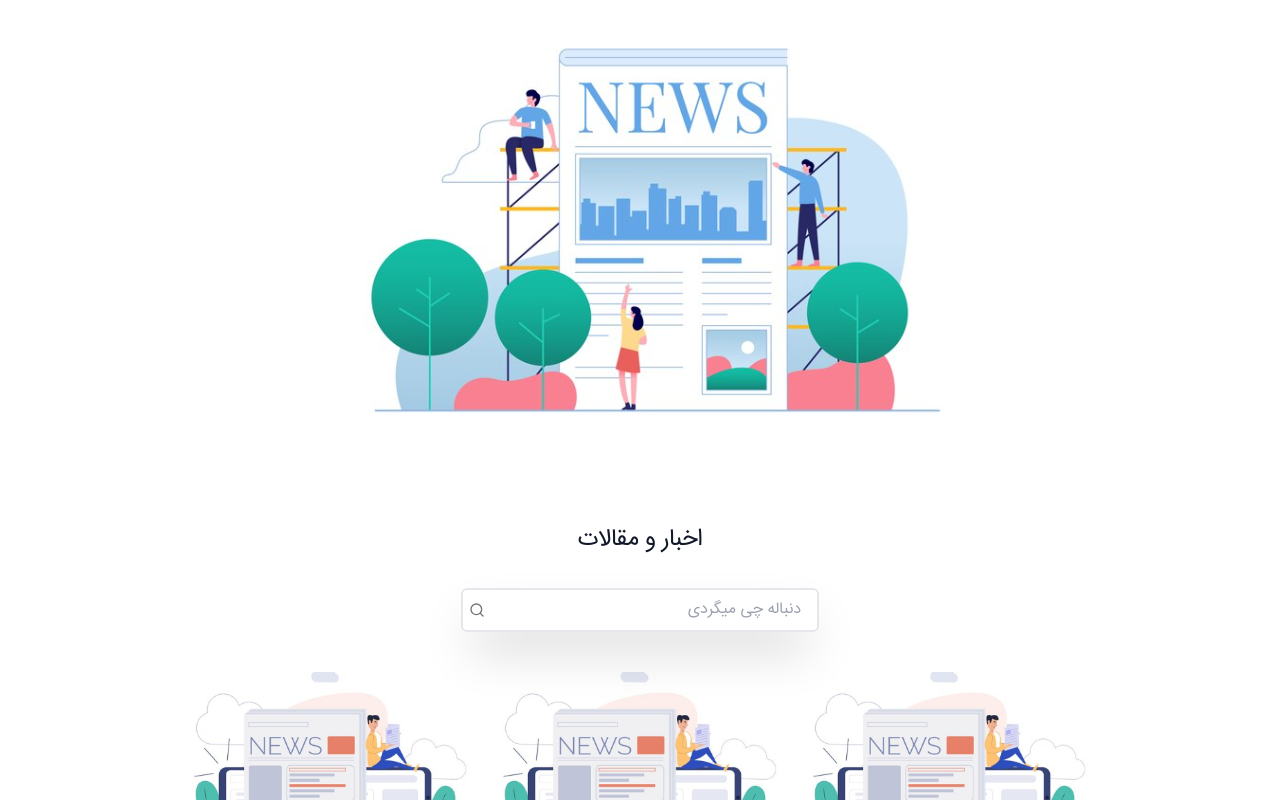
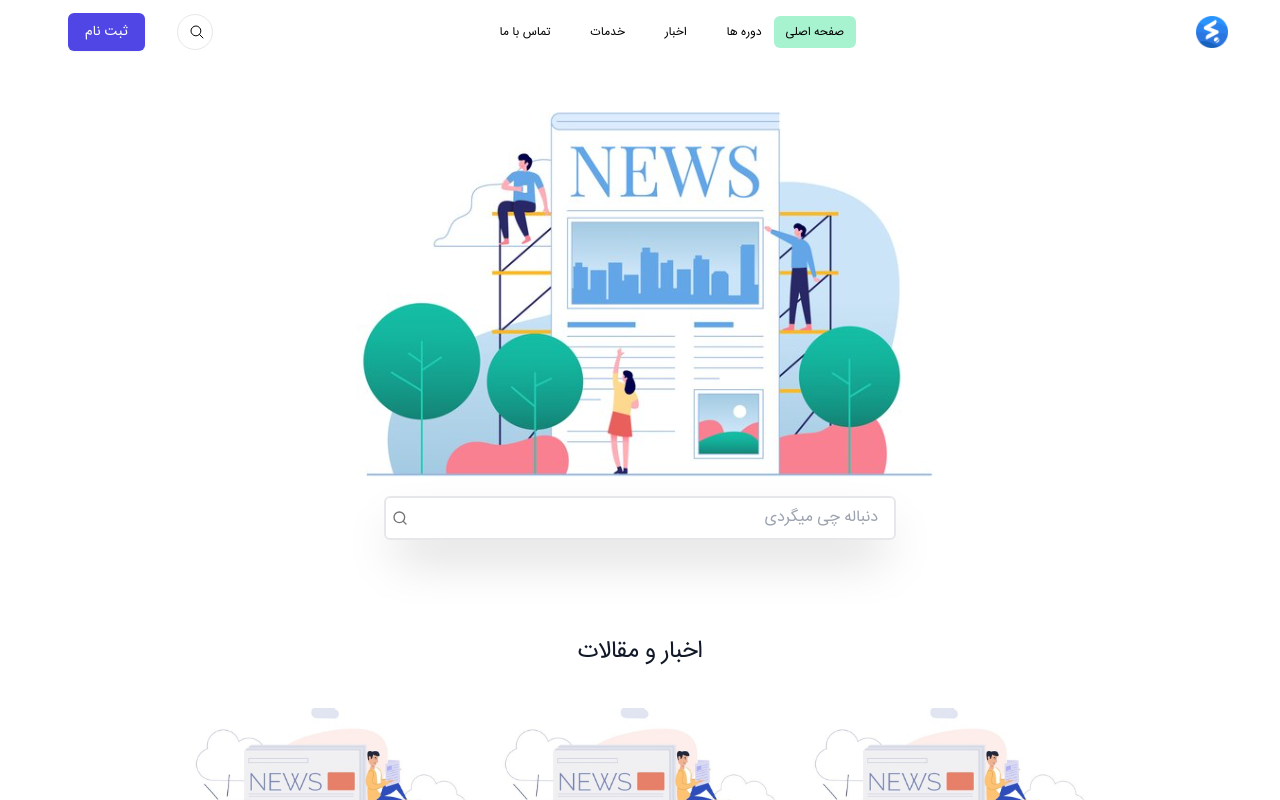
Before and after one commit to academy-react/TechArt, a React (Vite) app: page /New in a window 1280 px wide. Shown: the top 800 px of the page. Built offline with nearby package versions, Linux system fonts and the light colour scheme.

Commit message:
اصلاحات

```diff
--- a/src/Router/NewsRouter.jsx
+++ b/src/Router/NewsRouter.jsx
@@ -1,13 +1,14 @@
 
 
 import React from 'react'
-import { CardHolder } from '../components/News/CardHolder'
+import { Blog } from '../screens/Landing/Blog'
 
 const NewsRouter = [
 
     {
         path: "/New",
-        element: <CardHolder/>,
+        element: <Blog/>,
+
     },
 
 
--- a/src/components/News/Card.jsx
+++ b/src/components/News/Card.jsx
@@ -3,7 +3,7 @@
 
     import { Search } from '../Search/Search'
 
-    import imageBig from '../../assets/image/bigimage.png'
+    // import imageBig from '../../assets/image/bigimage.png'
     import images from '../../assets/image/new.png'
 
 
@@ -45,14 +45,14 @@
     const Card = () => {
         return (
         <div className="bg-white lg:px-40">
-            <img
+            {/* <img
             src={imageBig}
             alt='ima'
             className="m-auto"
-            />
+            /> */}
             <div className="mx-auto max-w-xl py-16 px-4 sm:py-24 sm:px-6 lg:max-w-7xl lg:px-8">
             <h2 className="text-2xl font-bold tracking-tight text-gray-900 mb-8"> اخبار و مقالات  </h2>
-                <Search />
+
 
             <div className="mt-10 space-y-12 lg:grid lg:grid-cols-3 lg:gap-x-8 lg:space-y-0 gap-y-20 ">
                 {categories.map((category) => (
--- a/src/components/News/CardHolder.jsx
+++ b/src/components/News/CardHolder.jsx
@@ -2,11 +2,13 @@
 import React from 'react'
 
 import { Card } from './Card'
+import { CustomButton } from '../common/customElements/CustomButton'
 
 const CardHolder = () => {
     return (
         <div className="CardHolder">
                 <Card />
+                <CustomButton/>
         </div>
     )
 }
--- /dev/null
+++ b/src/screens/Landing/Blog.jsx
@@ -0,0 +1,29 @@
+
+import React from 'react'
+import { NavbarHeader } from '../../components/common/NavbarHeader/NavbarHeader'
+import { Search } from '../../components/Search/Search'
+import { CardHolder } from '../../components/News/CardHolder'
+import { CustomButton } from '../../components/common/customElements/CustomButton'
+import { Footer } from '../../components/common/Footer/Footer'
+
+
+import imageBig from '../../assets/image/bigimage.png'
+
+
+
+const Blog = () => {
+  return (
+    <div>
+    <NavbarHeader />
+    <div className="border-black mr-60 ">
+    <img src={imageBig} alt="img" />
+    </div>
+    <Search/>
+    <CardHolder />
+    <CustomButton/>
+    <Footer />
+    </div>
+  )
+}
+
+export {Blog}
```
